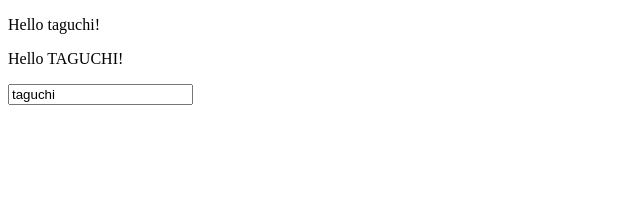
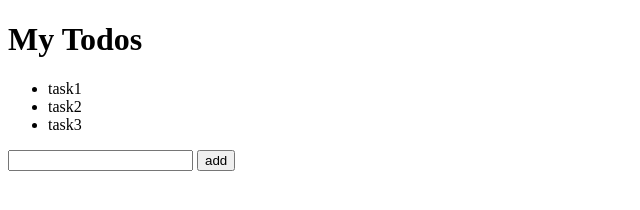
Before and after one commit to NakanishiTetsuhiro/MyVueApp, a plain HTML site: page index.html in a window 1280 px wide. Shown: the whole page, without its empty margins (0-640 px from the left). Drawn offline with nearby package versions, Linux system fonts and the light colour scheme.

Commit message:
Lesson 03

```diff
--- a/index.html
+++ b/index.html
@@ -8,9 +8,18 @@
 <body>
 
     <div id="app">
-        <p>Hello {{ name }}!</p>
-        <p>Hello {{ name.toUpperCase() }}!</p>
-        <p><input type="" v-model="name"></p>
+        <h1>My Todos</h1>
+        <ul>
+<!--             <li>{{ todos[0] }}</li>
+            <li>{{ todos[1] }}</li>
+            <li>{{ todos[2] }}</li> -->
+            <li v-for="todo in todos">{{ todo }}</li>
+        </ul>
+
+        <form>
+            <input type="text" name="">
+            <input type="submit" value="add">
+        </form>
     </div>
 
     <script src="https://cdn.jsdelivr.net/npm/vue/dist/vue.js"></script>
--- a/js/main.js
+++ b/js/main.js
@@ -6,7 +6,11 @@
     var vm = new Vue({
         el: '#app',
         data: {
-            name: 'taguchi'
+            todos: [
+                'task1',
+                'task2',
+                'task3'
+            ]
         }
     })
 }
```
